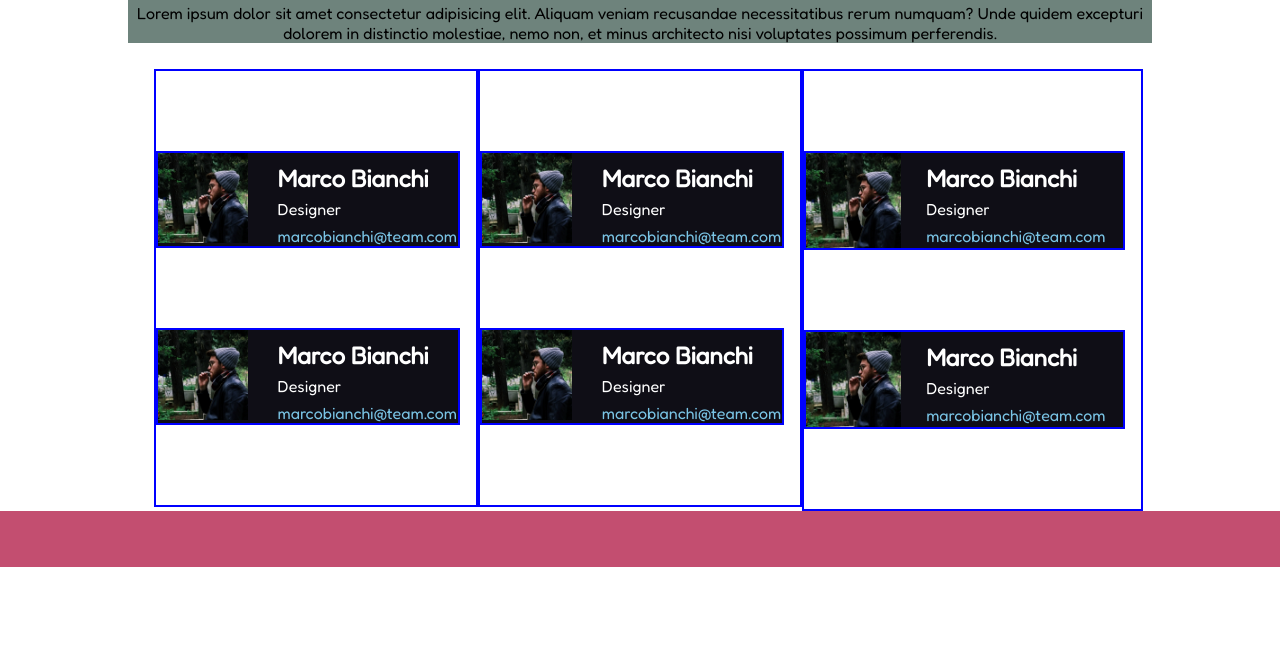
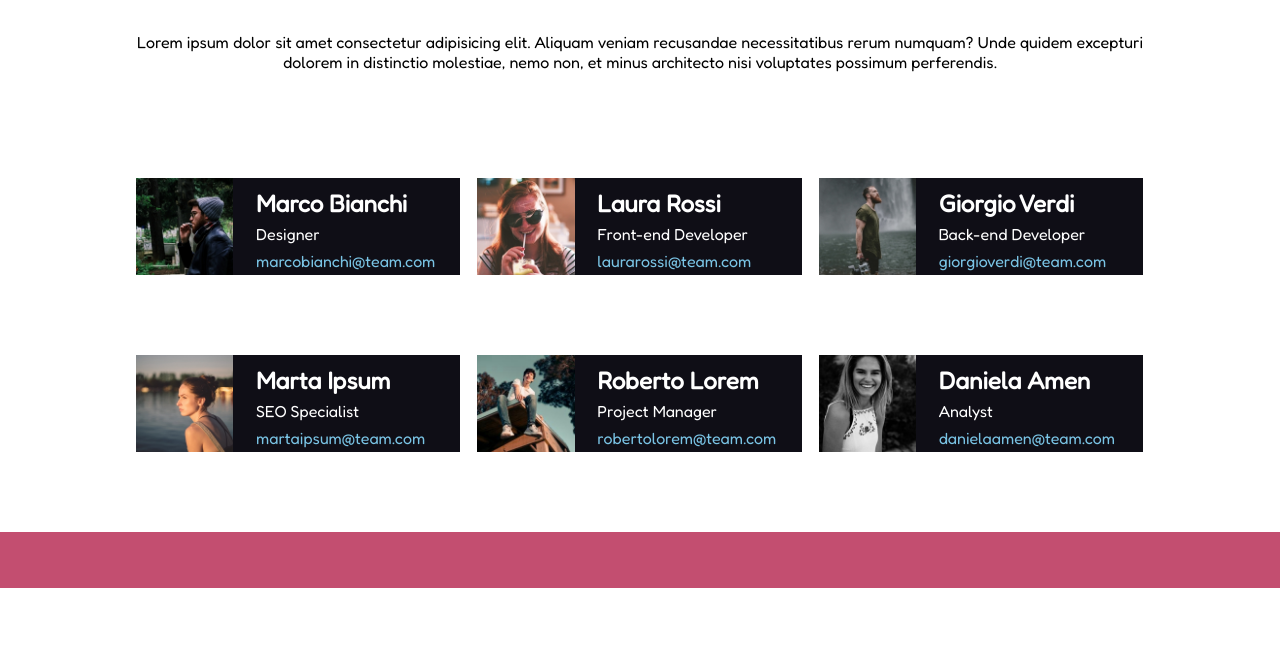
Before and after one commit to andrearicciotti/html-css-float-cards, a plain HTML site: page index.html in a window 1280 px wide. Shown: the part 147-800 px from the top of the page. Drawn offline with Linux system fonts and the light colour scheme.

Commit message:
add: last block, refactoring code, end project

```diff
--- a/css/style.css
+++ b/css/style.css
@@ -22,7 +22,7 @@ body {
 }
 
 h1 {
-    margin: 1.6rem 0;
+    margin: 2rem 0;
     color: var(--title);
     font-size: 2rem;
     font-weight: bolder;
@@ -36,15 +36,6 @@ h2 {
 
 span {
     display: inline-block;
-}
-
-.profession {
-    color: white;
-    margin: 0.4rem 0;
-}
-
-.mail {
-    color: lightblue;
 }
 
 .container {
@@ -62,21 +53,23 @@ span {
     display: inline-block;
 }
 
+/* INTRO */
 .intro {
     font-size: 1rem;
+    margin-top: 3rem;
 }
 
 .team {
-    margin: 1.6rem;
+    margin: 1.6rem 0;
 }
 
-
-
+/* CARDS */
 .columns {
     width: calc(100% / 3);
     height: 100%;
     display: inline-block;
     float: left;
+    text-align: center;
 }
 
 .cards {
@@ -84,7 +77,10 @@ span {
     height: 50%;
     background-color: var(--bg-card);
     text-align: left ;
-    margin: 5rem 0;
+    margin: 5rem 0.5rem;
+    clear: both;
+    display: table;
+    content: "";
 }
 
 .floated {
@@ -94,14 +90,14 @@ span {
     width: 30%;
 
 }
- .mail {
+
+.mail {
     color: var(--mail);
 }
 
-.cards {
-    clear: both;
-    display: table;
-    content: "";
+.profession {
+    color: white;
+    margin: 0.4rem 0;
 }
 
 .bio {
@@ -127,12 +123,3 @@ span {
 
 
 /* DEBUG */
-.container {
-    background-color: rgb(110, 131, 124);
-
-}
-
-.columns, .cards {
-    border: 2px solid blue;
-
-}
--- a/index.html
+++ b/index.html
@@ -17,6 +17,7 @@
 
             <!-- main block -->
             <main>
+
                 <!-- title and introduction block -->
                 <div class="title text">
 
@@ -28,9 +29,9 @@
                 </div>
                 <!-- /title and introduction block -->
 
-                <div class="team clearfix">
+                <!-- cards block -->
+                <div class="team">
 
-                    <!-- cards block -->
                     <div class="columns">
 
                         <div class="cards">
@@ -56,17 +57,17 @@
 
                         <div class="cards">
 
-                            <img class="floated" src="img/male1.png" alt="">
+                            <img class="floated" src="img/female2.png" alt="">
                             <div class="bio">
 
                                 <h2>
-                                    Marco Bianchi
+                                    Marta Ipsum
                                 </h2>
                                 <span class="profession">
-                                    Designer
+                                    SEO Specialist
                                 </span>
                                 <span class="mail">
-                                    marcobianchi@team.com
+                                    martaipsum@team.com
                                 </span>
 
                             </div>
@@ -77,21 +78,20 @@
 
                     </div>
 
-
                     <div class="columns">
                         <div class="cards">
 
-                            <img class="floated" src="img/male1.png" alt="">
+                            <img class="floated" src="img/female1.png" alt="">
                             <div class="bio">
 
                                 <h2>
-                                    Marco Bianchi
+                                    Laura Rossi
                                 </h2>
                                 <span class="profession">
-                                    Designer
+                                    Front-end Developer
                                 </span>
                                 <span class="mail">
-                                    marcobianchi@team.com
+                                    laurarossi@team.com
                                 </span>
 
                             </div>
@@ -102,17 +102,17 @@
 
                         <div class="cards">
 
-                            <img class="floated" src="img/male1.png" alt="">
+                            <img class="floated" src="img/male3.png" alt="">
                             <div class="bio">
 
                                 <h2>
-                                    Marco Bianchi
+                                    Roberto Lorem
                                 </h2>
                                 <span class="profession">
-                                    Designer
+                                    Project Manager
                                 </span>
                                 <span class="mail">
-                                    marcobianchi@team.com
+                                    robertolorem@team.com
                                 </span>
 
                             </div>
@@ -122,22 +122,21 @@
                         </div>
 
                     </div>
-                    </div>
 
                     <div class="columns">
                         <div class="cards">
 
-                            <img class="floated" src="img/male1.png" alt="">
+                            <img class="floated" src="img/male2.png" alt="">
                             <div class="bio">
 
                                 <h2>
-                                    Marco Bianchi
+                                    Giorgio Verdi
                                 </h2>
                                 <span class="profession">
-                                    Designer
+                                    Back-end Developer
                                 </span>
                                 <span class="mail">
-                                    marcobianchi@team.com
+                                    giorgioverdi@team.com
                                 </span>
 
                             </div>
@@ -148,17 +147,17 @@
 
                         <div class="cards">
 
-                            <img class="floated" src="img/male1.png" alt="">
+                            <img class="floated" src="img/female3.png" alt="">
                             <div class="bio">
 
                                 <h2>
-                                    Marco Bianchi
+                                    Daniela Amen
                                 </h2>
                                 <span class="profession">
-                                    Designer
+                                    Analyst
                                 </span>
                                 <span class="mail">
-                                    marcobianchi@team.com
+                                    danielaamen@team.com
                                 </span>
 
                             </div>
@@ -168,9 +167,9 @@
                         </div>
 
                     </div>
-                    </div>
-                    <!-- /cards block -->
+
                 </div>
+                <!-- /cards block -->
 
             </main>
             <!-- /main block -->
```
